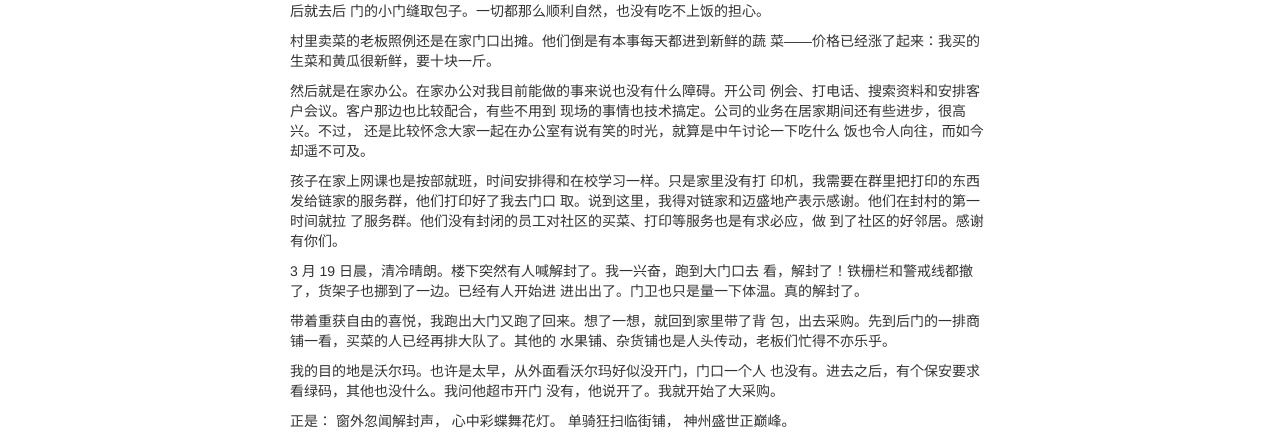
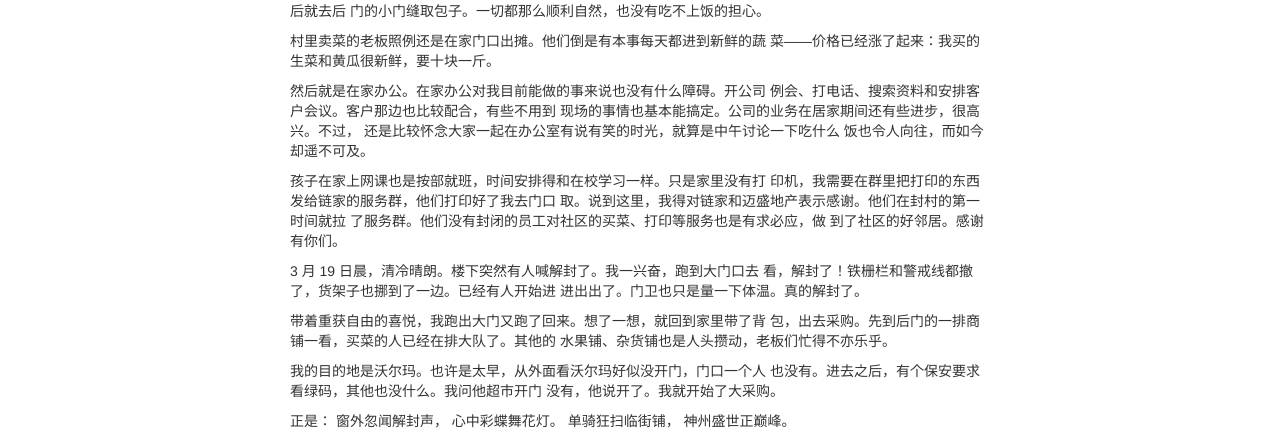
Before and after one commit to wxie2017/wxie2017.github.io, a Jekyll site: the page built from pages/article/上海-lockdown-亲历-4.md, in a window 1280 px wide. Shown: the part 341-778 px from the top of the page. Built offline with Jekyll 4.4.1, drawn with Linux system fonts in a browser that asks for light colours.

```diff
--- a/pages/article/上海-lockdown-亲历-4.md
+++ b/pages/article/上海-lockdown-亲历-4.md
@@ -25,7 +25,7 @@
 
 然后就是在家办公。在家办公对我目前能做的事来说也没有什么障碍。开公司
 例会、打电话、搜索资料和安排客户会议。客户那边也比较配合，有些不用到
-现场的事情也技术搞定。公司的业务在居家期间还有些进步，很高兴。不过，
+现场的事情也基本能搞定。公司的业务在居家期间还有些进步，很高兴。不过，
 还是比较怀念大家一起在办公室有说有笑的时光，就算是中午讨论一下吃什么
 饭也令人向往，而如今却遥不可及。
 
@@ -40,8 +40,8 @@
 进出出了。门卫也只是量一下体温。真的解封了。
 
 带着重获自由的喜悦，我跑出大门又跑了回来。想了一想，就回到家里带了背
-包，出去采购。先到后门的一排商铺一看，买菜的人已经再排大队了。其他的
-水果铺、杂货铺也是人头传动，老板们忙得不亦乐乎。
+包，出去采购。先到后门的一排商铺一看，买菜的人已经在排大队了。其他的
+水果铺、杂货铺也是人头攒动，老板们忙得不亦乐乎。
 
 我的目的地是沃尔玛。也许是太早，从外面看沃尔玛好似没开门，门口一个人
 也没有。进去之后，有个保安要求看绿码，其他也没什么。我问他超市开门
```
Also changed, not shown: pages/article/上海-lockdown-亲历-5.md (added, +29 -0 lines), pages/pubs.md (+1 -0 lines).
